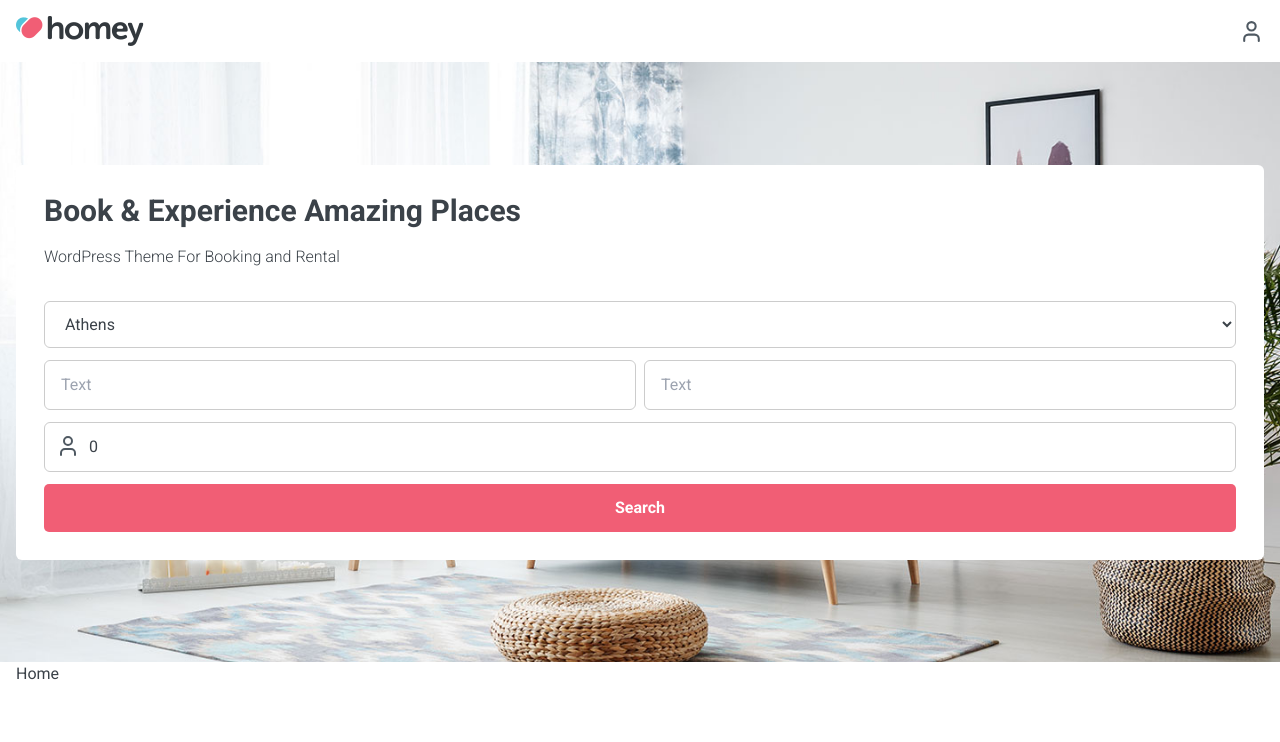
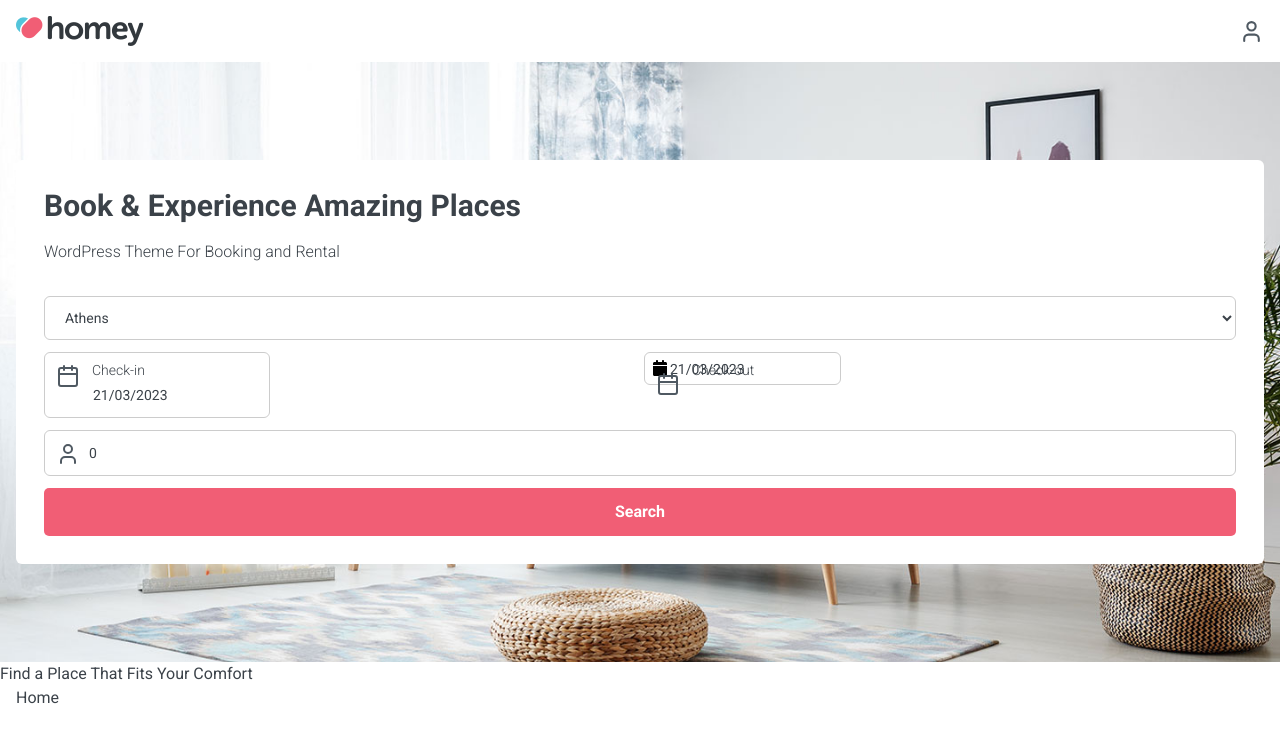
Before and after one commit to franklinsouza/homey, a React (Vite) app: page / in a window 1280 px wide. Shown: the top 742 px of the page. Built offline with nearby package versions, Linux system fonts and the light colour scheme.

Commit message:
Feat: Adiciona o date picker no formulário de checkin

```diff
--- a/package.json
+++ b/package.json
@@ -11,6 +11,7 @@
   "dependencies": {
     "lucide-react": "^0.125.0",
     "react": "^18.2.0",
+    "react-datepicker": "^4.10.0",
     "react-dom": "^18.2.0"
   },
   "devDependencies": {
--- a/src/Pages/Home/Home.tsx
+++ b/src/Pages/Home/Home.tsx
@@ -1,12 +1,13 @@
 import Header from "../../components/Header/Header";
 import Banner from "./components/Banner";
+import FindPlace from "./components/FindPlace";
 
 const Home = () => {
   return (
     <>
       <Header />
       <Banner />
-
+      <FindPlace />
       <div className="container mx-auto px-4">
         Home
       </div>
--- /dev/null
+++ b/src/Pages/Home/components/FindPlace.tsx
@@ -0,0 +1,9 @@
+const FindPlace = () => {
+  return (
+    <>
+      <h2>Find a Place That Fits Your Comfort</h2>
+    </>
+  )
+}
+
+export default FindPlace;
--- a/src/Pages/Home/components/SearchForm.tsx
+++ b/src/Pages/Home/components/SearchForm.tsx
@@ -1,11 +1,16 @@
-import { X, User, Minus, Plus, Search } from "lucide-react";
+import { X, User, Minus, Plus, Search, Calendar } from "lucide-react";
 import { useState } from "react";
+import DatePicker from 'react-datepicker';
+import 'react-datepicker/dist/react-datepicker.css';
+import './test.css';
 
 const SearchForm = () => {
   const [ mainForm, setMainForm ] = useState(false);
   const [ guestsForm, setGuestsForm ] = useState(false);
   const [ adults, setAdults ] = useState(0);
   const [ cildren, setChildren ] = useState(0);
+  const [ startDate, setStartDate] = useState(new Date());
+  const [ endDate, setEndDate ] = useState(new Date());
 
   function guestsCounter (counter, operation) {
     if(counter === 'adults') {
@@ -76,8 +81,46 @@ const SearchForm = () => {
           </div>
 
           <div className='grid grid-cols-2 gap-2 mb-3'>
-            <input type='text' placeholder="Text" className='form-control'/>
-            <input type='text' placeholder="Text" className='form-control'/>
+            <div className="relative">
+              <span className="font-light text-sm absolute left-12 top-2 z-[1]">
+                Check-in
+              </span>
+              <Calendar
+                className='absolute top-[12px] left-3 top-5 z-[1] pointer-events-none'
+                strokeWidth={2}
+                color='#4f5962'
+              />
+              <DatePicker
+                dateFormat="dd/MM/yyyy"
+                selected={startDate}
+                onChange={(date) => setStartDate(date)}
+                selectsStart
+                startDate={startDate}
+                endDate={endDate}
+                className='form-control pt-8 pl-12'
+              />
+            </div>
+            <div className="relative">
+              <span className="font-light text-sm absolute left-12 top-2 z-[1]">
+                Check-out
+              </span>
+              <Calendar
+                className='absolute top-5 left-3 top-0 z-[1] pointer-events-none'
+                strokeWidth={2}
+                color='#4f5962'
+              />
+              <DatePicker
+                showIcon
+                dateFormat="dd/MM/yyyy"
+                selected={endDate}
+                onChange={(date) => setEndDate(date)}
+                selectsEnd
+                startDate={startDate}
+                endDate={endDate}
+                minDate={startDate}
+                className='form-control pt-8 pl-12'
+              />
+            </div>
           </div>
 
           <div className='mb-3 relative'>
--- /dev/null
+++ b/src/Pages/Home/components/test.css
@@ -0,0 +1,24 @@
+.react-datepicker {
+  border: 1px solid #e5e5e5;
+}
+
+.react-datepicker__header  {
+  background-color: #f7f7f7;
+  border-bottom: 0;
+}
+
+.react-datepicker-popper[data-placement^=bottom] .react-datepicker__triangle::before,
+.react-datepicker-popper[data-placement^=bottom] .react-datepicker__triangle::after {
+  top: 1px;
+  left: -12px;
+}
+
+.react-datepicker__day--selected,
+.react-datepicker__day--in-selecting-range,
+.react-datepicker__day--in-range {
+  background-color: #f15e75;
+}
+
+.react-datepicker__day--in-selecting-range:not(.react-datepicker__day--in-range, .react-datepicker__month-text--in-range, .react-datepicker__quarter-text--in-range, .react-datepicker__year-text--in-range), .react-datepicker__month-text--in-selecting-range:not(.react-datepicker__day--in-range, .react-datepicker__month-text--in-range, .react-datepicker__quarter-text--in-range, .react-datepicker__year-text--in-range), .react-datepicker__quarter-text--in-selecting-range:not(.react-datepicker__day--in-range, .react-datepicker__month-text--in-range, .react-datepicker__quarter-text--in-range, .react-datepicker__year-text--in-range), .react-datepicker__year-text--in-selecting-range:not(.react-datepicker__day--in-range, .react-datepicker__month-text--in-range, .react-datepicker__quarter-text--in-range, .react-datepicker__year-text--in-range){
+  background-color: #ff94a4;
+}
--- a/src/index.css
+++ b/src/index.css
@@ -11,7 +11,7 @@
 
 @layer components {
   .form-control {
-    @apply w-full bg-white border-[1px] border-[#ccc] rounded-md py-3 px-4;
+    @apply w-full bg-white border-[1px] border-[#ccc] rounded-md py-3 px-4 text-sm;
   }
 }
 
```
Also changed, not shown: 1 other file (tests, documents, lock files or other folders).
